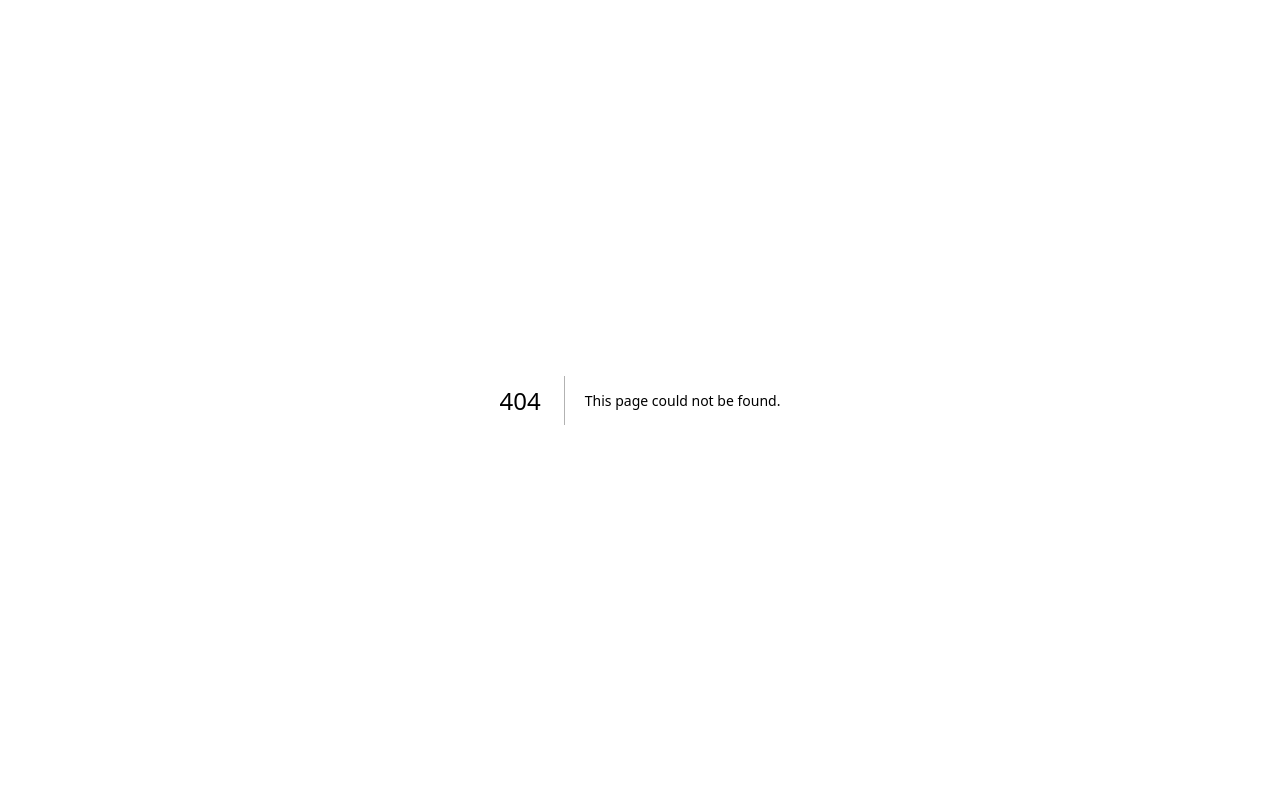
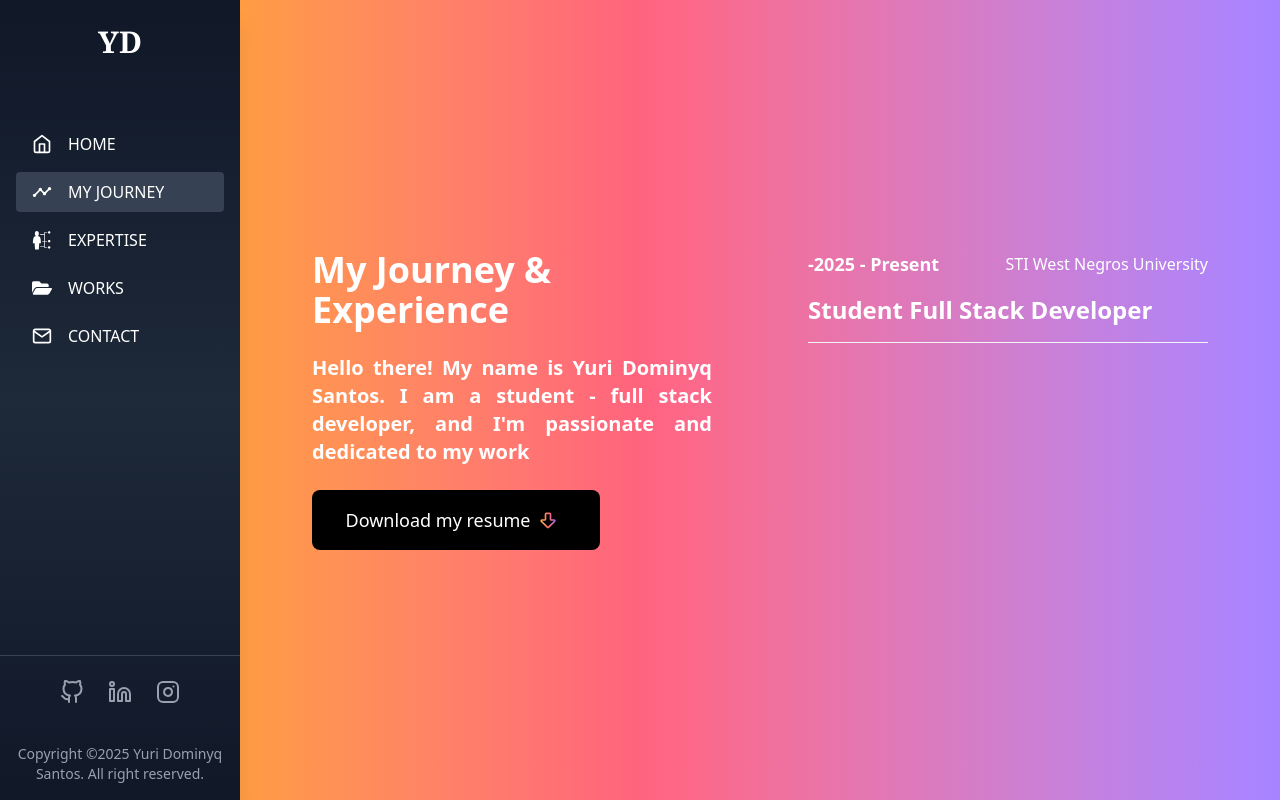
Before and after one commit to YuriDominyq/yuri-portfolio, a Next.js app: page /portfolio/experience in a window 1280 px wide. Before the commit this address had no page. Built offline with nearby package versions, Linux system fonts and the light colour scheme.

Commit message:
Updated UI Portfolio

```diff
--- a/components/Sidebar.tsx
+++ b/components/Sidebar.tsx
@@ -3,70 +3,95 @@
 import Link from "next/link";
 import { usePathname } from "next/navigation";
 import { motion } from "framer-motion";
-import { useEffect, useState } from "react";
-import { FiGithub, FiInstagram, FiLinkedin } from "react-icons/fi";
+import {useEffect, useRef, useState} from "react";
+import {FiGithub, FiHome, FiInstagram, FiLifeBuoy, FiLinkedin, FiMail} from "react-icons/fi";
+import {AiFillContacts, AiFillRead, AiFillWechatWork} from "react-icons/ai";
+import {MdTimeline} from "react-icons/md";
+import {GiSkills} from "react-icons/gi";
+import {FaFolderOpen} from "react-icons/fa";
 
-export default function Sidebar() {
+export default function Sidebar({ isExpanded, setIsExpanded}: {isExpanded: boolean, setIsExpanded: (val: boolean) => void}) {
 
     const pathname = usePathname();
     const [mounted, setMounted] = useState(false)
+
+    const timeoutRef = useRef<NodeJS.Timeout | null>(null)
 
     useEffect(() => {
         setMounted(true)
     }, [])
 
     const menuItems = [
-        { name: "HOME", path: "/portfolio" },
-        { name: "ABOUT", path: "/portfolio/about" },
-        { name: "SERVICES", path: "/services" },
-        { name: "WORKS", path: "/works" },
-        { name: "BLOGS", path: "/blogs" },
-        { name: "CONTACT", path: "/contact" },
+        { name: "HOME", path: "/portfolio", icon:<FiHome /> },
+        { name: "MY JOURNEY", path: "/portfolio/experience", icon: <MdTimeline /> },
+        {name: "EXPERTISE", path: "/portfolio/skills", icon: <GiSkills />},
+        { name: "WORKS", path: "/works", icon: <FaFolderOpen /> },
+        { name: "CONTACT", path: "/contact", icon: <FiMail /> },
     ]
+
+    const handleMouseEnter = () => {
+        if(timeoutRef.current){
+            clearTimeout(timeoutRef.current)
+        }
+
+        setIsExpanded(true)
+    }
+
+    const handleMouseLeave = () => {
+        timeoutRef.current = setTimeout(() => {
+            setIsExpanded(false)
+        }, 150)
+    }
 
     if (!mounted) return null
 
     return (
-        <aside className="w-64 h-screen bg-gradient-to-b from-gray-900 via-gray-800 to-gray-900 shadow-xl text-white flex flex-col">
-            <div className="p-6 text-3xl font-extrabold font-serif mb-6 select-none cursor-default">
+        <motion.aside
+            onMouseEnter={handleMouseEnter}
+            onMouseLeave={handleMouseLeave}
+            initial={{ width: 64}}
+            aria-expanded={isExpanded}
+            animate={{ width: isExpanded ? 240 : 83 }}
+            className="fixed top-0 left-0 min-h-screen bg-gradient-to-b from-gray-900 via-gray-800 to-gray-900 shadow-xl text-white flex flex-col overflow-hidden"
+            transition={{ type: "spring", stiffness: 200, damping: 30}}
+        >
+            <div className="p-6 text-3xl font-extrabold font-serif mb-6 select-none cursor-default flex items-center justify-center">
                 <Link href="/">
-                    YD
+                    <span className={`${isExpanded ? "block" : "hidden"}`}>YD</span>
+                    <span className={`${isExpanded ? "hidden" : "block"}`}>Y</span>
                 </Link>
             </div>
-            <nav className="p-4">
+
+            <nav className="flex-1 p-4">
                 <ul className="space-y-2">
-                    {menuItems.map(({ name, path }) => {
+                    {menuItems.map(({ name, path, icon }) => {
                         const isSelected = pathname === path
 
                         return (
                             <li
                                 key={path}
-                                className={`relative cursor-pointer px-3 py-2 rounded transition-colors duration-300 ${isSelected
-                                    ? ""
+                                className={`relative cursor-pointer px-4 py-2 rounded transition-colors duration-300 flex items-center gap-4
+                                ${
+                                    isSelected
+                                    ? "bg-gray-700"
                                     : "hover:bg-gray-800 hover:text-white"
                                     }`}
                             >
                                 <Link
                                     href={path}
                                     aria-current={isSelected ? "page" : undefined}
-                                    className={`relative inline-block ${isSelected ? "font-bold" : ""}`}
+                                    className="flex items-center gap-4 w-full"
+                                >
+                                    <div className="text-white text-xl">{icon}</div>
 
-                                >
-                                    {name}
-
-
-                                    {isSelected && (
-                                        <motion.span
-                                            aria-hidden="true"
-                                            className="absolute left-0 right-0 top-1/2 h-1 bg-gradient-to-r from-purple-400 via-pink-500 to-red-500 pointer-events-none"
-                                            style={{
-                                                transform: "translateY(-50%)"
-                                            }}
-                                            initial={{ scaleX: 0 }}
-                                            animate={{ scaleX: 1 }}
-                                            transition={{ duration: 0.5, ease: "easeOut" }}
-                                        />
-                                    )}
+                                    <motion.span
+                                        initial={{ opacity: 0, width: 0}}
+                                        animate={{ opacity: isExpanded ? 1 : 0, width: isExpanded ? "auto" : 0}}
+                                        className="whitespace-nowrap overflow-hidden"
+                                        transition={{ duration: 0.3, ease: "easeInOut"}}
+                                    >
+                                        {name}
+                                    </motion.span>
                                 </Link>
                             </li>
                         )
@@ -75,7 +100,13 @@ export default function Sidebar() {
             </nav>
 
             {/* Social Media */}
-            <div className="flex justify-center gap-6 p-6 border-t border-gray-700">
+            <motion.div
+                initial={{ width: "auto", opacity: 1}}
+                animate={{ width: isExpanded ? "auto" : 64, opacity: isExpanded ? 1 : 0}}
+                transition={{ duration: 0.3}}
+                style={{ overflow: "hidden"}}
+                className="flex justify-center gap-6 p-6 border-t border-gray-700"
+            >
                 <a
                     href="https://github.com/YuriDominyq"
                     target="_blank"
@@ -105,13 +136,19 @@ export default function Sidebar() {
                 >
                     <FiInstagram size={24} />
                 </a>
-            </div>
+            </motion.div>
 
-            <div className="p-4 text-center">
+            <motion.div
+                initial={{ opacity: 1, height: "auto"}}
+                animate={{ opacity: isExpanded ? 1 : 0, height: isExpanded ? "auto" : 0}}
+                transition={{ duration: 0.3}}
+                style={{ overflow: "hidden"}}
+                className="p-4 text-center"
+            >
                 <h4 className="text-sm text-gray-400">
                     Copyright ©2025 Yuri Dominyq Santos. All right reserved.
                 </h4>
-            </div>
-        </aside>
+            </motion.div>
+        </motion.aside>
     )
 }
--- a/src/app/layout.tsx
+++ b/src/app/layout.tsx
@@ -1,9 +1,10 @@
 import "./globals.css";
+import {ReactNode} from "react";
 
 export default function RootLayout({
   children,
 }: Readonly<{
-  children: React.ReactNode;
+  children: ReactNode;
 }>) {
   return (
     <html lang="en">
--- a/src/app/page.tsx
+++ b/src/app/page.tsx
@@ -21,7 +21,7 @@ export default function IntroductionPage() {
 
                     <h1 className="text-6xl font-extrabold text-gray-900 leading-tight">
                         My name is {" "}
-                        <span className="bg-gradient-to-r from-pink-500 via-purple-500 to-blue-500 bg-clip-text text-transparent">
+                        <span className="bg-gradient-to-r from-amber-400 via-rose-400 to-violet-400 bg-clip-text text-transparent">
                             Yuri Dominyq
                         </span>
                         ...
@@ -48,9 +48,9 @@ export default function IntroductionPage() {
                             <svg width="0" height="0">
                                 <defs>
                                     <linearGradient id="gradient" x1="0%" y1="0%" x2="100%" y2="0%">
-                                        <stop stopColor="#ec4899" offset="0%" />
-                                        <stop stopColor="#8b5cf6" offset="50%" />
-                                        <stop stopColor="#3b82f6" offset="100%" />
+                                        <stop stopColor="#FFB147" offset="0%" />
+                                        <stop stopColor="#FF6C63" offset="50%" />
+                                        <stop stopColor="#B86ADF" offset="100%" />
                                     </linearGradient>
                                 </defs>
                             </svg>
--- a/src/app/portfolio/about/page.tsx
+++ /dev/null
@@ -1,7 +0,0 @@
-export default function AboutPage() {
-    return (
-        <div className="flex justify-center items-center p-4">
-            <h1>Hello About</h1>
-        </div>
-    )
-}
--- /dev/null
+++ b/src/app/portfolio/experience/page.tsx
@@ -0,0 +1,73 @@
+"use client"
+
+import { motion } from "framer-motion";
+import {ArrowBigDownIcon} from "lucide-react";
+import SkillSection from "../../../../components/Skills";
+
+export default function JourneyPage() {
+    return (
+        <div className="min-h-screen w-full bg-gradient-to-r  from-amber-400 via-rose-400 to-violet-400 bg-fixed flex justify-center items-center p-6">
+                <div className="max-w-4xl space-y-8 text-white">
+                    <div className="flex flex-col md:flex-row md:justify-between md:items-start gap-24">
+                        <motion.div
+                            initial={{opacity: 0, x: 30}}
+                            animate={{ opacity: 1, x: 0}}
+                            transition={{ duration: 0.8}}
+                            className="flex flex-col space-y-6 flex-1"
+                        >
+                            <h1 className="text-4xl font-extrabold">My Journey & Experience</h1>
+
+                            <p className="mb-6 text-xl font-semibold text-justify">
+                                Hello there! My name is Yuri Dominyq Santos. I am a student - full stack developer, and I&apos;m passionate and dedicated to my work
+                            </p>
+
+                            <motion.a
+                                href="/resume.pdf"
+                                download
+                                className="w-72 inline-flex items-center justify-center gap-2 px-6 py-4 text-lg bg-black rounded-lg hover:bg-gray-800 group cursor-pointer"
+                                whileHover={{
+                                    scale: 1.1,
+                                    boxShadow: "0 8px 15px rgba(0,0,0,0.3)",
+                                    backgroundColor: "#374151"
+                                }}
+                                whileTap={{ scale: 0.95}}
+                                transition={{ type: "spring", stiffness: 300, damping: 20}}
+                            >
+                                Download my resume
+                                <ArrowBigDownIcon
+                                    className="w-5 h-5"
+                                    style={{
+                                        stroke: "url(#gradient)"
+                                    }}
+                                />
+
+                                <svg width="0" height="0">
+                                    <defs>
+                                        <linearGradient id="gradient" x1="0%" y1="0%" x2="100%" y2="0%">
+                                            <stop stopColor="#FFB147" offset="0%" />
+                                            <stop stopColor="#FF6C63" offset="50%" />
+                                            <stop stopColor="#B86ADF" offset="100%" />
+                                        </linearGradient>
+                                    </defs>
+                                </svg>
+                            </motion.a>
+                        </motion.div>
+
+                            <motion.div
+                                initial={{opacity: 0, x: 30}}
+                                animate={{ opacity: 1, x: 0}}
+                                transition={{ duration: 0.8, delay: 0.3}}
+                                className="flex flex-col space-y-4 flex-1 border-b border-gray-100"
+                            >
+                                <div className="flex justify-between items-center">
+                                    <h2 className="text-lg font-semibold">-2025 - Present</h2>
+                                    <h2 className="text-md font-medium">STI West Negros University</h2>
+                                </div>
+
+                                <h1 className="text-2xl font-extrabold mb-4">Student Full Stack Developer</h1>
+                            </motion.div>
+                        </div>
+                </div>
+        </div>
+    )
+}
--- a/src/app/portfolio/layout.tsx
+++ b/src/app/portfolio/layout.tsx
@@ -1,14 +1,21 @@
+"use client"
+
 import Sidebar from "../../../components/Sidebar";
+import {ReactNode, useState} from "react";
 
 export default function LayoutPage({
     children,
 }: {
-    children: React.ReactNode;
+    children: ReactNode;
 }) {
+    const [isExpanded, setIsExpanded] = useState(false)
     return (
         <div className="flex min-h-screen">
-            <Sidebar />
-            <main className="flex-1 p-6 bg-gray-100 overflow-y-auto">
+            <Sidebar isExpanded={isExpanded} setIsExpanded={setIsExpanded} />
+            <main
+                className="flex-1 bg-gray-100 overflow-y-auto transition-margin duration-300"
+                style={{ marginLeft: isExpanded ? 240 : 83}}
+            >
                 {children}
             </main>
         </div>
--- a/src/app/portfolio/page.tsx
+++ b/src/app/portfolio/page.tsx
@@ -32,13 +32,13 @@ export default function HomePage() {
                     />
 
                     <h1
-                        className="text-3xl md:text-4xl font-extrabold leading-tight bg-gradient-to-r from-indigo-500 via-purple-600 to-pink-500 text-transparent bg-clip-text animate-gradient"
+                        className="text-3xl md:text-4xl font-extrabold leading-tight bg-gradient-to-r from-amber-400 via-rose-400 to-violet-400 text-transparent bg-clip-text animate-gradient"
                     >
                         Yuri Dominyq Santos
                     </h1>
 
                     <h3
-                        className="text-lg md:text-xl font-semibold text-indigo-700 tracking-wide"
+                        className="text-lg md:text-xl font-semibold text-black tracking-wide"
                     >
                         Student Full Stack Developer based in Philippines
                     </h3>
@@ -77,10 +77,10 @@ export default function HomePage() {
                 >
                     <div className="grid grid-cols-2 gap-x-12 gap-y-4">
                         {[
-                            { icon: <Phone className="w-6 h-6 text-indigo-600" />, text: "+63 929 105 1576" },
+                            { icon: <Phone className="w-6 h-6 text-pink-600" />, text: "+63 929 105 1576" },
                             { icon: <Mail className="w-6 h-6 text-indigo-600" />, text: "yuri90378@gmail.com" },
-                            { icon: <BsPerson className="w-6 h-6 text-indigo-600" />, text: "23 yrs" },
-                            { icon: <MapPin className="w-6 h-6 text-indigo-600" />, text: "Bacolod City, Negros Occ., Philippines" },
+                            { icon: <BsPerson className="w-6 h-6 text-slate-600" />, text: "23 yrs" },
+                            { icon: <MapPin className="w-6 h-6 text-teal-600" />, text: "Bacolod City, Negros Occ., Philippines" },
                         ].map(({ icon, text }, i) =>
                             <div
                                 key={i}
@@ -95,7 +95,7 @@ export default function HomePage() {
                     </div>
 
                     <section className="hover:text-indigo-600 transition-colors cursor-pointer">
-                        <h2 className="text-2xl font-semibold mb-2 bg-gradient-to-r from-indigo-500 via-purple-600 to-pink-500 text-transparent bg-clip-text">Student Experience</h2>
+                        <h2 className="text-2xl font-semibold mb-2 bg-gradient-to-r from-amber-400 via-rose-400 to-violet-400 text-transparent bg-clip-text">Student Experience</h2>
 
                         <p className="text-gray-700 text-justify">
                             Hi I&apos;m Yuri Dominyq Santos - a student full stack developer dedicated to my work and passionate to deliver high-quality web experiences and high impact solutions
@@ -103,11 +103,11 @@ export default function HomePage() {
                     </section>
 
                     <section className="hover:text-indigo-600 transition-colors cursor-pointer">
-                        <h2 className="text-2xl font-semibold mb-2 bg-gradient-to-r from-indigo-500 via-purple-600 to-pink-500 text-transparent bg-clip-text">Good Insights</h2>
+                        <h2 className="text-2xl font-semibold mb-2 bg-gradient-to-r from-amber-400 via-rose-400 to-violet-400 text-transparent bg-clip-text">Good Insights</h2>
                         <p className="text-gray-700 text-justify">As a student, I&apos;m building the skills and knowledge to turn ideas into impactful and successful</p>
                     </section>
 
-                    <div className="flex item-start gap-4 rounded-xl p-6 mb-4 bg-gradient-to-r from-indigo-600 via-purple-600 to-pink-600 shadow-lg text-white border border-transparent animate-gradient">
+                    <div className="flex item-start gap-4 rounded-xl p-6 mb-4 bg-gradient-to-r from-amber-400 via-rose-400 to-violet-400 shadow-lg text-white border border-transparent animate-gradient">
                         <FaQuoteLeft className="text-3xl opacity-50" />
                         <p className="italic text-lg font-serif">Life is a game, play to win - Wise Man</p>
                     </div>
--- /dev/null
+++ b/src/app/portfolio/skills/page.tsx
@@ -0,0 +1,61 @@
+"use client";
+
+import {SiGithub, SiJavascript, SiPostgresql, SiReact, SiSupabase, SiTailwindcss} from "react-icons/si";
+import {FaJava} from "react-icons/fa6";
+import { motion } from "framer-motion";
+
+const skillsByCategory = {
+    "Front End": [
+        {name: "JavaScript / TypeScript", icon: SiJavascript},
+        {name: "React / Next.js", icon: SiReact},
+        {name: "Tailwind CSS / CSS 3", icon: SiTailwindcss}
+    ],
+    "Back End": [
+        {name: "Java / Spring Boot", icon: FaJava},
+        {name: "Supabase", icon: SiSupabase}
+    ],
+    "SQL": [
+        {name: "PostgreSQL", icon: SiPostgresql}
+    ],
+    "Version Control": [
+        {name: "Git/GitHub", icon: SiGithub}
+    ]
+}
+
+export default function SkillsPage(){
+    return(
+        <>
+            <div className="flex flex-col items-center justify-center min-h-screen bg-gradient-to-br from-gray-50 to-gray-100 p-10 space-y-10">
+                {Object.entries(skillsByCategory).map(([category, skills]) => (
+                    <motion.div
+                        key={category}
+                        initial={{ opacity: 0, y: 20 }}
+                        animate={{ opacity: 1, y: 0 }}
+                        transition={{ duration: 0.5, delay: 0.1}}
+                        className="w-full max-w-xl"
+                    >
+                        <h2 className="text-3xl font-extrabold mb-6 leading-tight bg-gradient-to-r from-amber-400 via-rose-400 to-violet-400 text-transparent bg-clip-text animate-gradient">{category}</h2>
+                        <div className="grid grid-cols-2 gap-6">
+                            {skills.map(({name, icon: IconComponent}) => (
+                                <div key={name} className="flex items-center gap-3 bg-white p-4 rounded-lg shadow-md transition-transform duration-200 ease-in-out hover:scale-105 hover:shadow-xl cursor-pointer">
+                                    <IconComponent size={24} style={{ fill: "url(#gradient)"}} />
+                                    <span className="text-base font-semibold text-gray-800">{name}</span>
+                                </div>
+                            ))}
+                        </div>
+                    </motion.div>
+                ))}
+            </div>
+
+            <svg width="0" height="0" className="absolute">
+                <defs>
+                    <linearGradient id="gradient" x1="0%" y1="0%" x2="100%" y2="0%">
+                        <stop stopColor="#FFB147" offset="0%" />
+                        <stop stopColor="#FF6C63" offset="50%" />
+                        <stop stopColor="#B86ADF" offset="100%" />
+                    </linearGradient>
+                </defs>
+            </svg>
+        </>
+    )
+}
```
